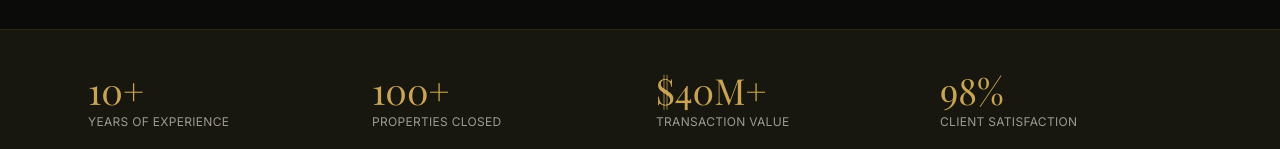
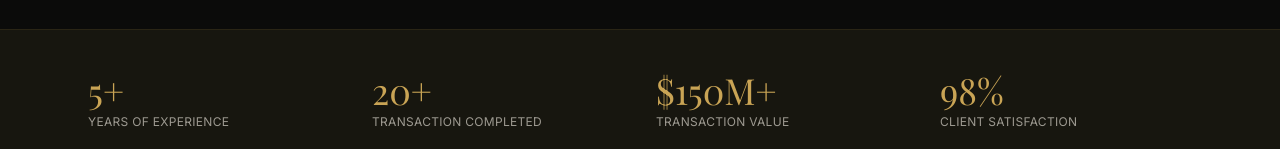
Before and after one commit to Opia12345/Olushola, a Next.js app: page / in a window 1280 px wide. Shown: the part 803-952 px from the top of the page. Built offline with nearby package versions, Linux system fonts and the light colour scheme; no server answers; a web font is replaced by a local one.

Commit message:
chore: stats update

```diff
--- a/components/marketing/stats.tsx
+++ b/components/marketing/stats.tsx
@@ -1,7 +1,7 @@
 const STATS = [
-  { value: "10+", label: "Years of Experience" },
-  { value: "100+", label: "Properties Closed" },
-  { value: "$40M+", label: "Transaction Value" },
+  { value: "5+", label: "Years of Experience" },
+  { value: "20+", label: "Transaction Completed" },
+  { value: "$150M+", label: "Transaction Value" },
   { value: "98%", label: "Client Satisfaction" },
 ];
 
```
